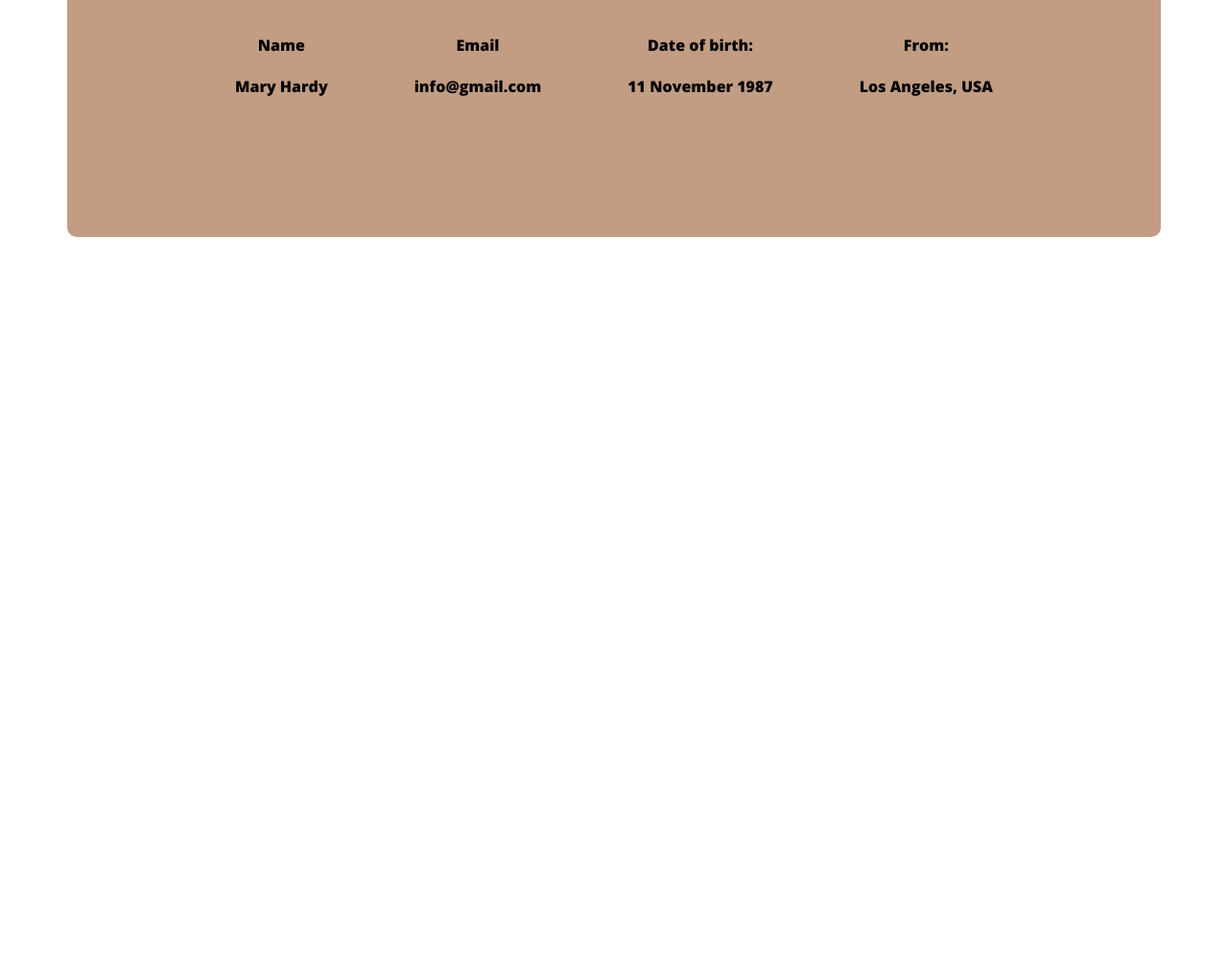
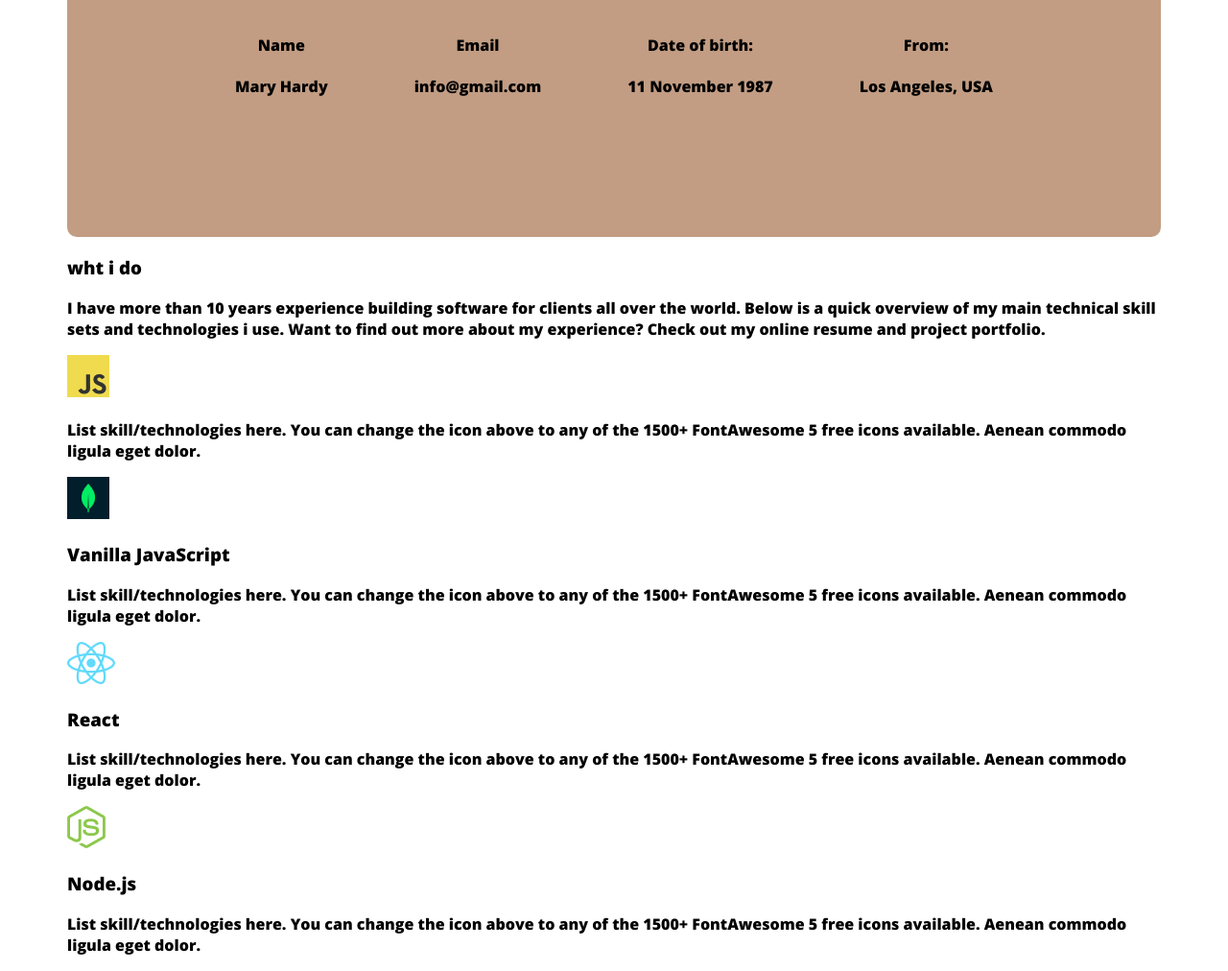
Before and after one commit to alaminfoysal/web-developer-portfolio, a plain HTML site: page index.html in a window 1280 px wide. Shown: the part 1244-2256 px from the top of the page at 96% size. Before the commit the page ends 1499 px from the top, so only its background shows below. Drawn offline with nearby package versions, Linux system fonts and the light colour scheme.

Commit message:
added skill description

```diff
--- a/index.html
+++ b/index.html
@@ -57,7 +57,33 @@
             </div>
 
         </section>
-
+    <!--what i do section-->
+        <section>
+            <h3 class="section-titile">wht i do</h3>
+            <p id="what-i-do-description"   class="section-description">I have more than 10 years experience building software for clients all over the world. Below is a quick overview of my main technical skill sets and technologies i use. Want to find out more about my experience? Check out my online resume and project portfolio.</p>
+            <div>
+             <div class="skill">
+                <img src="images/icons/js.png" lt="">
+                <h3 class="skill-title"></h3>
+                <p class="skill-description">List skill/technologies here. You can change the icon above to any of the 1500+ FontAwesome 5 free icons available. Aenean commodo ligula eget dolor.</p>
+             </div>
+             <div class="skill">
+                <img src="images/icons/mongo.png" alt="">
+                <h3 class="skill-title">Vanilla JavaScript</h3>
+                <p class="skill-description">List skill/technologies here. You can change the icon above to any of the 1500+ FontAwesome 5 free icons available. Aenean commodo ligula eget dolor.</p>
+             </div>
+             <div class="skill">
+                <img src="images/icons/react.png" alt="">
+                <h3 class="skill-title">React</h3>
+                <p class="skill-description">List skill/technologies here. You can change the icon above to any of the 1500+ FontAwesome 5 free icons available. Aenean commodo ligula eget dolor.</p>
+             </div>
+             <div class="skill">
+                <img src="images/icons/nodejs.png" alt="">
+                <h3 class="skill-title">Node.js</h3>
+                <p class="skill-description">List skill/technologies here. You can change the icon above to any of the 1500+ FontAwesome 5 free icons available. Aenean commodo ligula eget dolor.</p>
+             </div>
+            </div>
+        </section>
     </main>
     <footer>
 
--- a/styles/protfolio.css
+++ b/styles/protfolio.css
@@ -111,4 +111,11 @@ main{
 }
 .about-info{
     text-align: center;
+
 }
+#what-i-do-description{
+    padding:30 150px;
+}
+#what-i-do-description{
+    padding:15 150px;
+}
```
